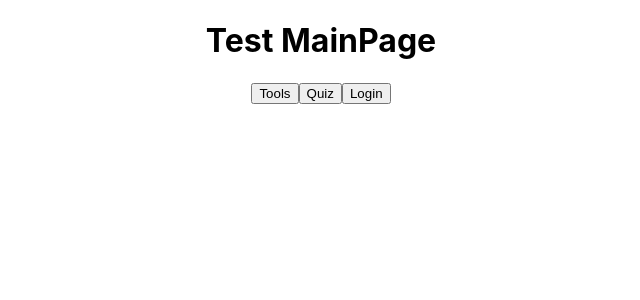
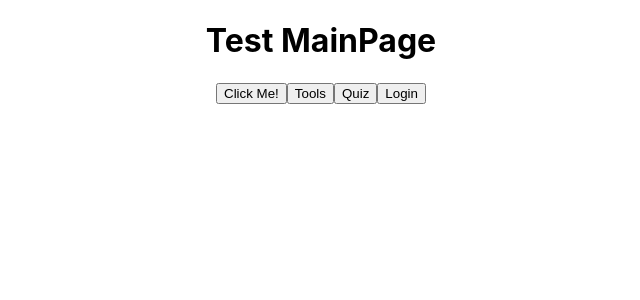
Before and after one commit to t2dx10k/firefightertools-1, a React (Create React App) app in the folder frontend/: page /#/ in a window 1280 px wide. Shown: the top 300 px of the page, without its empty margins (319-959 px from the left). Built offline with nearby package versions, Linux system fonts and the light colour scheme; no server answers.

Commit message:
FE - Some Fixes

```diff
--- a/frontend/src/App.tsx
+++ b/frontend/src/App.tsx
@@ -4,11 +4,11 @@ import axios from "axios";
 import {HashRouter, Route, Routes} from "react-router-dom";
 import MainPage from "./pages/MainPage";
 import useTool from "./hooks/useTool";
+import ToolPage from "./pages/ToolPage";
 
 function App() {
 
   const [helloMessage, setHelloMessage] = useState("")
-  const {tool} = useTool();
 
   useEffect(()=> {
     fetchHelloMessage()
@@ -21,13 +21,17 @@ function App() {
         .catch((error) => console.log(error))
   }
 
+  const {tool, deleteTool} = useTool();
+
   return (
     <div className="App">
       <p>{helloMessage}</p>
 
         <HashRouter>
+
           <Routes>
-            <Route path={"/"} element={<MainPage tools={tool}/>}/>
+            <Route  path={"/"} element={<MainPage/>}/>
+            <Route path={"/toolpage/"} element={<ToolPage tools={tool}/>}/>
           </Routes>
         </HashRouter>
 
--- a/frontend/src/components/ToolCard.tsx
+++ b/frontend/src/components/ToolCard.tsx
@@ -1,10 +1,10 @@
 import {Tool} from "../model/Tool";
 
-type ToolCardProps = {
+type TCProps = {
     tool: Tool;
 }
 
-export default function ToolCard(props: ToolCardProps) {
+export default function ToolCard(props: TCProps) {
 
 
 
--- a/frontend/src/components/ToolGallery.tsx
+++ b/frontend/src/components/ToolGallery.tsx
@@ -2,12 +2,12 @@ import {Tool} from "../model/Tool";
 import {useState} from "react";
 import ToolCard from "./ToolCard";
 
-type ToolsProps = {
+type TGProps = {
     tools: Tool[]
 }
 
 
-export default function ToolGallery(props: ToolsProps) {
+export default function ToolGallery(props: TGProps) {
 
     const [search, setSearch] = useState("");
     const filteredTools = props.tools.filter((tool) => tool.name.toLowerCase().includes(search.toLowerCase()));
--- a/frontend/src/hooks/useTool.ts
+++ b/frontend/src/hooks/useTool.ts
@@ -22,5 +22,12 @@ export default function useTool() {
             })
             .catch(() => console.error())
     }
-    return {tool}
+
+    const deleteTool = (id:string) =>{
+        axios.delete("/api/fft/" + id)
+            .then(getAllTools)
+            .catch((error) => console.error(error))
+    }
+
+    return {tool, deleteTool}
 }
--- a/frontend/src/pages/DetailPage.tsx
+++ b/frontend/src/pages/DetailPage.tsx
@@ -17,6 +17,7 @@ export default function DetailPage(props: ToolsProps) {
                 <h6>{props.tool.link}</h6>
                 <form>
                     <button>Edit</button>
+                    <button>Delete</button>
                 </form>
             </div>
         </>
--- a/frontend/src/pages/MainPage.tsx
+++ b/frontend/src/pages/MainPage.tsx
@@ -1,17 +1,23 @@
-import {Tool} from "../model/Tool";
+import ToolPage from "./ToolPage";
+import useTool from "../hooks/useTool";
+import {Link} from "react-router-dom";
 
-type ToolsProps = {
-    tools: Tool[]
-}
+export default function MainPage() {
 
-export default function MainPage(props: ToolsProps) {
+    const {tool, deleteTool} = useTool();
 
     return (
         <>
             <div className={"MainPage"}>
                 <h1>Test MainPage</h1>
                 <form>
-                    <button>Tools</button>
+
+                    <Link to="/toolpage/">
+                        <button type="button">
+                            Click Me!
+                        </button>
+                    </Link>
+                    <button onClick={(event) => <ToolPage tools={tool}/>}>Tools</button>
                     <button>Quiz</button>
                     <button>Login</button>
                 </form>
--- a/frontend/src/pages/ToolPage.tsx
+++ b/frontend/src/pages/ToolPage.tsx
@@ -1,11 +1,11 @@
 import {Tool} from "../model/Tool";
 import ToolGallery from "../components/ToolGallery";
 
-type ToolsProps = {
+type TPProps = {
     tools: Tool[]
 }
 
-export default function ToolPage(props: ToolsProps) {
+export default function ToolPage(props: TPProps) {
 
     return (
         <>
```
Also changed, not shown: frontend/src/pages/EditPage.tsx (+5 -3 lines).
